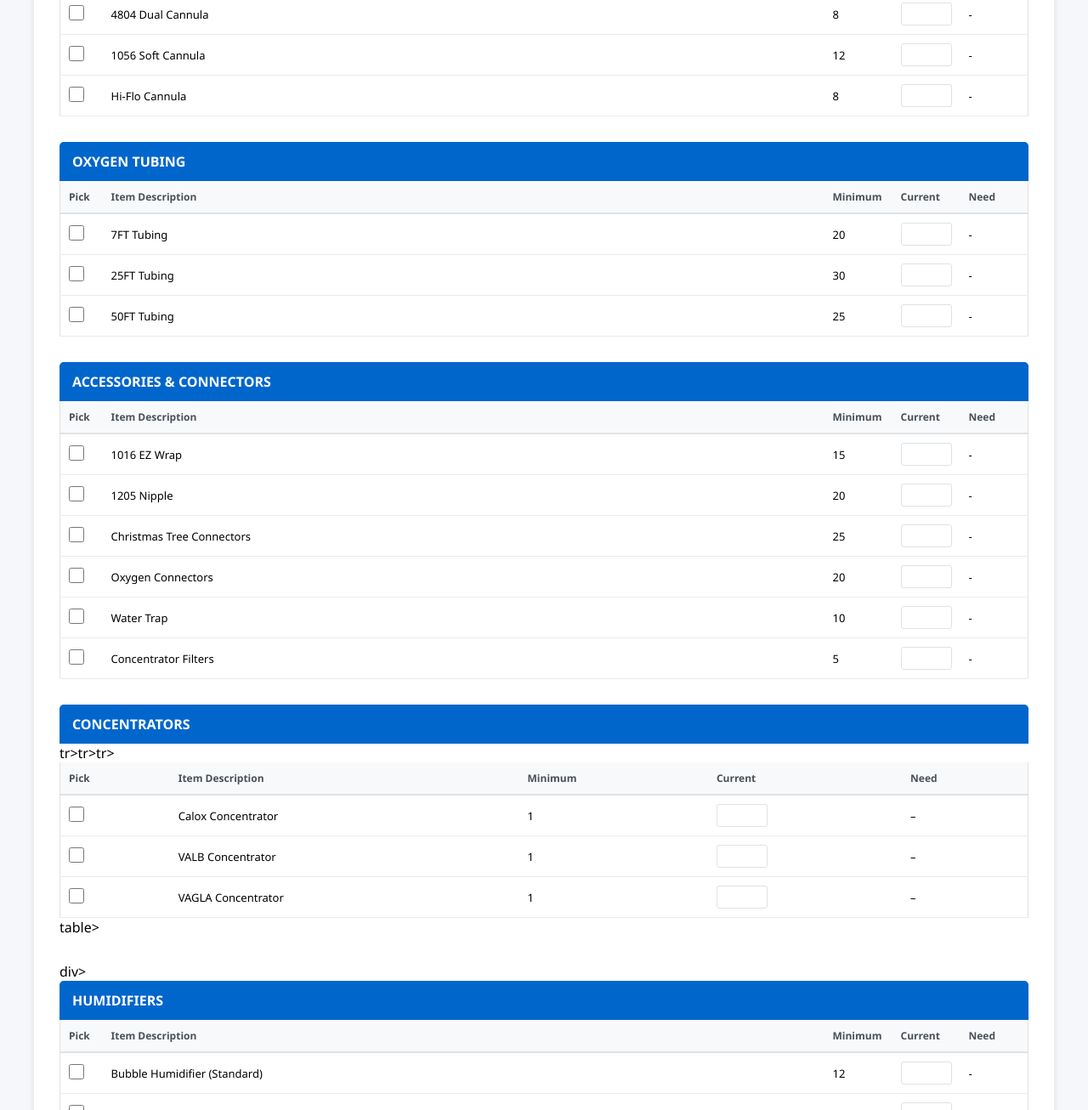
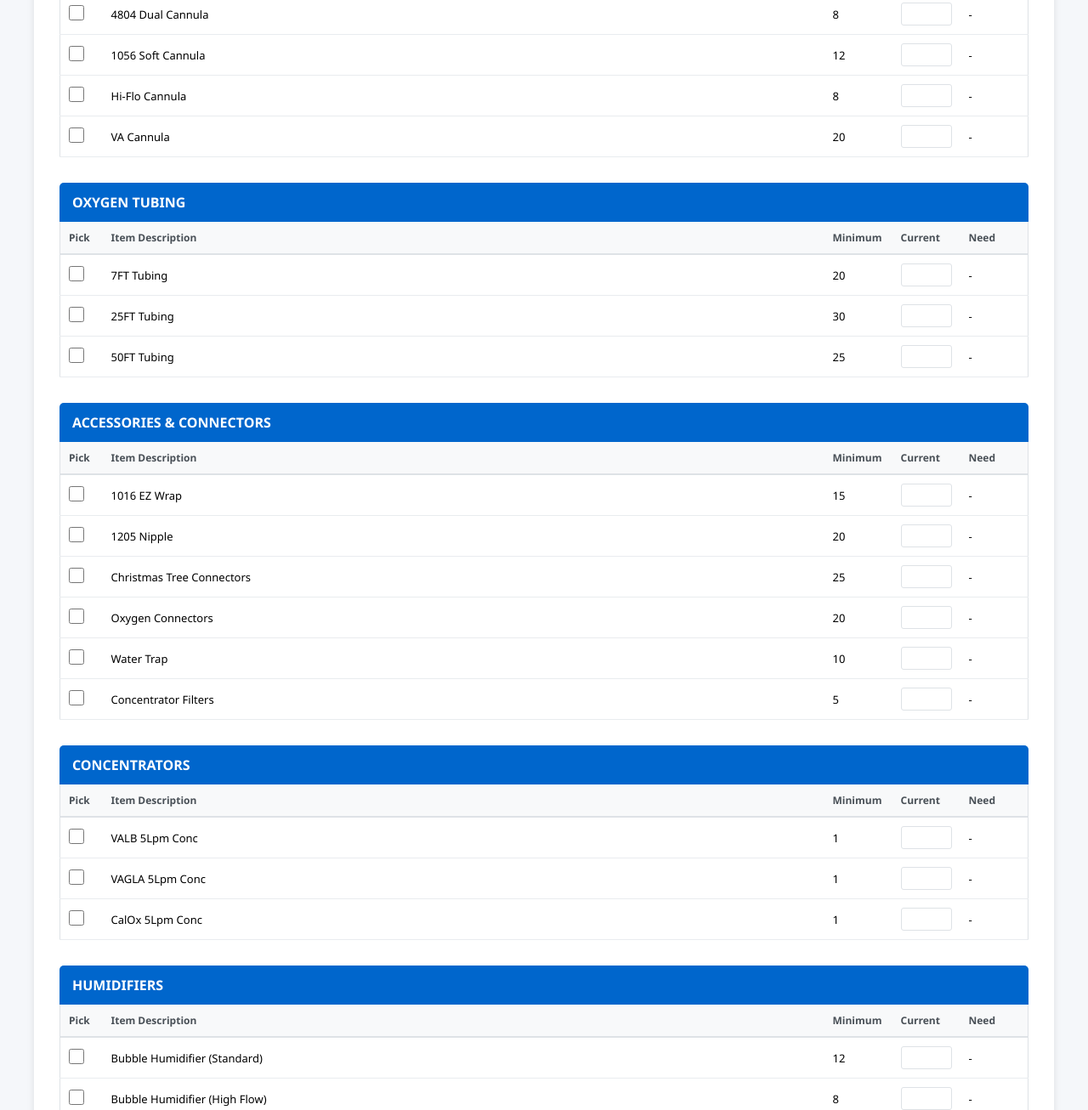
Before and after one commit to calox1/truck_supply_form, a plain HTML site: page index.html in a window 1280 px wide. Shown: the part 704-2010 px from the top of the page at 85% size. Drawn offline with Linux system fonts and the light colour scheme.

Commit message:
Add VA Cannula and update Concentrators section
added va canulas

```diff
--- a/index.html
+++ b/index.html
@@ -401,6 +401,13 @@
                                 <td><input type="number" min="0" onchange="checkMinimum(this)"></td>
                                 <td class="need-qty">-</td>
                             </tr>
+                            <tr data-item="VA Cannula" data-min="20">
+                                <td><input type="checkbox" onchange="updateCount()"></td>
+                                <td>VA Cannula</td>
+                                <td>20</td>
+                                <td><input type="number" min="0" onchange="checkMinimum(this)"></td>
+                                <td class="need-qty">-</td>
+                            </tr>
                         </tbody>
                     </table>
                 </div>
@@ -504,47 +511,45 @@
                     </table>
                 </div>
 
-
                 <!-- Concentrators -->
                 <div class="category">
                     <div class="category-header">CONCENTRATORS</div>
                     <table class="items-table">
                         <thead>
                             <tr>
-                                <th>Pick</th>
+                                <th style="width: 50px;">Pick</th>
                                 <th>Item Description</th>
-                        <th>Minimum</th>
-                        <th>Current</th>
-                        <th>Need</th>
+                                <th style="width: 80px;">Minimum</th>
+                                <th style="width: 80px;">Current</th>
+                                <th style="width: 80px;">Need</th>
                             </tr>
                         </thead>
                         <tbody>
-                        <tr data-item="Calox Concentrator" data-min="1">
+                            <tr data-item="VALB 5Lpm Conc" data-min="1">
                                 <td><input type="checkbox" onchange="updateCount()"></td>
-                    <td>Calox Concentrator</td>
+                                <td>VALB 5Lpm Conc</td>
                                 <td>1</td>
                                 <td><input type="number" min="0" onchange="checkMinimum(this)"></td>
-                    <td class="need-qty">–</td>
-                        </tr>tr><tr data-item="VALB Concentrator" data-min="1">
+                                <td class="need-qty">-</td>
+                            </tr>
+                            <tr data-item="VAGLA 5Lpm Conc" data-min="1">
                                 <td><input type="checkbox" onchange="updateCount()"></td>
-                    <td>VALB Concentrator</td>
+                                <td>VAGLA 5Lpm Conc</td>
                                 <td>1</td>
                                 <td><input type="number" min="0" onchange="checkMinimum(this)"></td>
-                    <td class="need-qty">–</td>
-                        </tr>tr><tr data-item="VAGLA Concentrator" data-min="1">
+                                <td class="need-qty">-</td>
+                            </tr>
+                            <tr data-item="CalOx 5Lpm Conc" data-min="1">
                                 <td><input type="checkbox" onchange="updateCount()"></td>
-                    <td>VAGLA Concentrator</td>
+                                <td>CalOx 5Lpm Conc</td>
                                 <td>1</td>
                                 <td><input type="number" min="0" onchange="checkMinimum(this)"></td>
-                    <td class="need-qty">–</td>
-                        </tr>tr></td></td>
+                                <td class="need-qty">-</td>
+                            </tr>
+                        </tbody>
+                    </table>
+                </div>
 
-                    </tbody>
-                    </table>table>
-                </div>div></td></td>
-                    </tbody></th></th>
-                            </tr>
-                        </thead>
                 <!-- Humidifiers -->
                 <div class="category">
                     <div class="category-header">HUMIDIFIERS</div>
```
Lines whose indentation alone changed are shown as unchanged.
